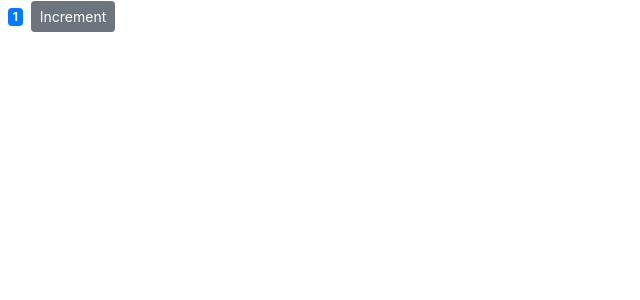
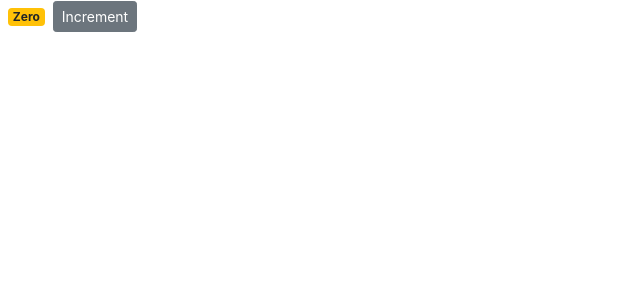
Before and after one commit to moiraleon/reactShoppingCartApp, a React (Create React App) app: page / in a window 1280 px wide. Shown: the top 300 px of the page, without its empty margins (0-640 px from the left). Built offline with nearby package versions, Linux system fonts and the light colour scheme.

Commit message:
creating separate method

```diff
--- a/src/components/counter.jsx
+++ b/src/components/counter.jsx
@@ -3,7 +3,7 @@ import React, { Component } from 'react';
 
 class Counter extends Component {
     state={
-        count:1,
+        count:0,
         //tags: ['tag1','tag2','tag3']
     };
 
@@ -15,9 +15,11 @@ class Counter extends Component {
     //     this.handleIncrement = this.handleIncrement.bind(this)//have to write this line for every event handler to bind the tis object to each event
     // }
 
-    handleIncrement = () => {  //naming convention for reactive elements is "handleSomething"
+    handleIncrement = (product) => {  //naming convention for reactive elements is "handleSomething"
         //this.state.count++; //this technically increases the count but is not recognized by react
-        this.setState({count: this.state.count + 1})
+
+        console.log(product);
+        this.setState({count: this.state.count + 1}) //this statement tells react that the state of this component will change - then later the render method will be called
     }
 
     // styles ={
@@ -26,6 +28,11 @@ class Counter extends Component {
 
     // }
     //can use styles tag like so{/* style={this.styles} or do in line style style={{fontSize:30}} */}
+
+    doHandleIncrement = () =>{
+        this.doHandleIncrement({id: 1});
+    };
+
 
     render() {
         return (
```
